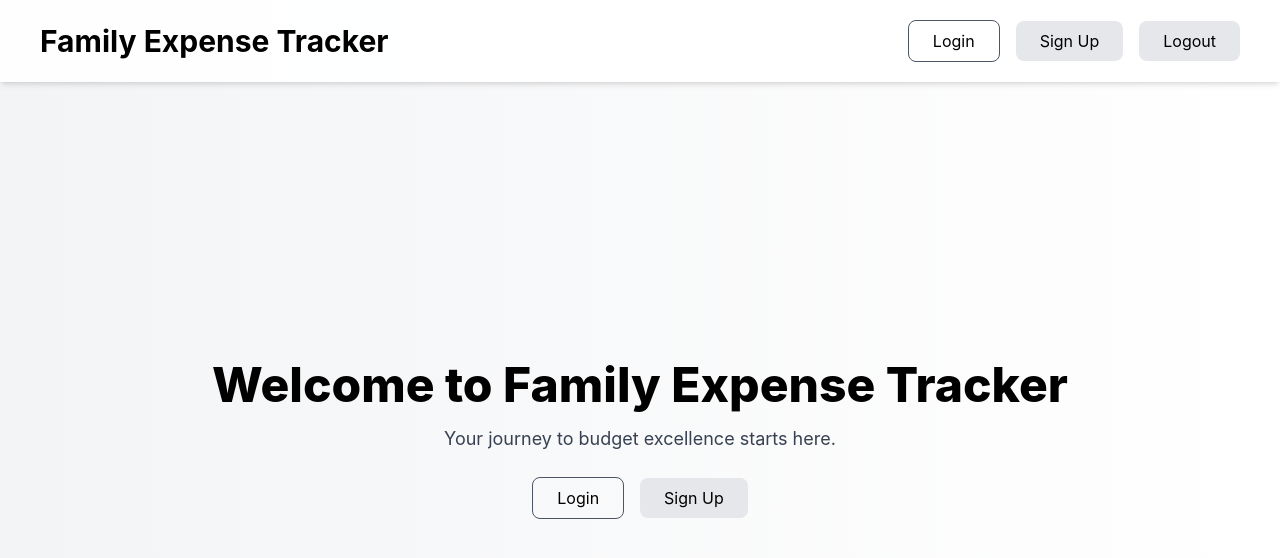
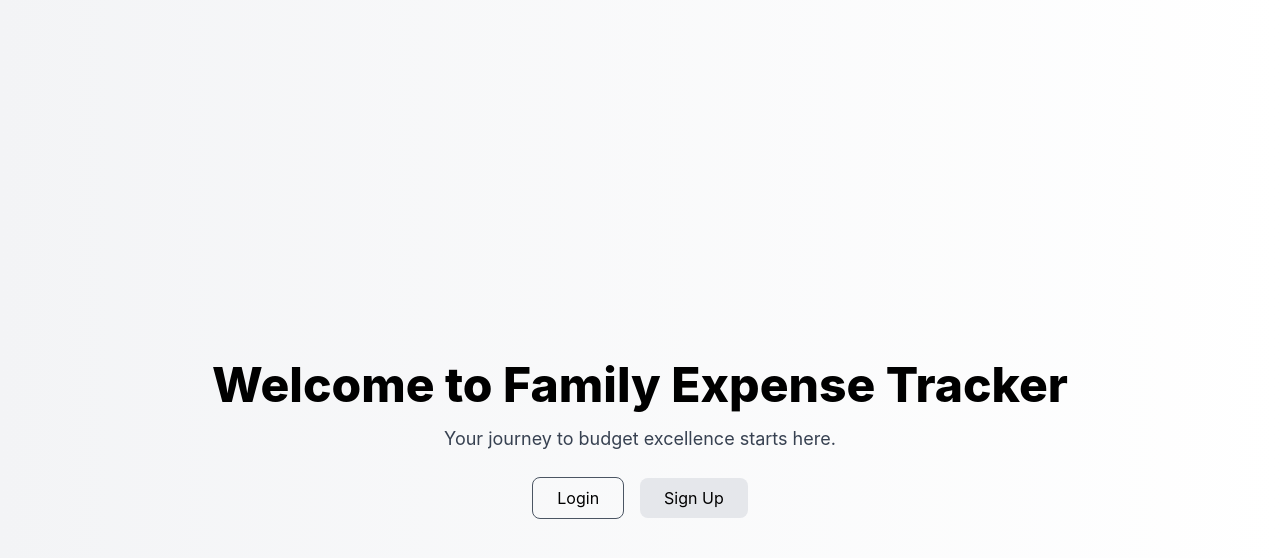
Before and after one commit to lostvayne47/family-expense-tracker, a React (Create React App) app in the folder frontend/: page / in a window 1280 px wide. Shown: the top 558 px of the page. Built offline with nearby package versions, Linux system fonts and the light colour scheme.

Commit message:
Navigation handled

```diff
--- a/frontend/src/components/LandingPage.js
+++ b/frontend/src/components/LandingPage.js
@@ -1,7 +1,16 @@
 import React from "react";
 import { useTheme } from "./ThemeProvider";
+import { useNavigate } from "react-router";
 const LandingPage = () => {
   const { darkMode } = useTheme();
+  const navigate = useNavigate();
+
+  function handleClick(event) {
+    const location = event.target.name;
+    if (location) {
+      navigate(`/${event?.target?.name}`);
+    }
+  }
   return (
     <div
       className={`min-h-screen flex flex-col justify-center items-center transition-all duration-300 ${
@@ -10,42 +19,6 @@ const LandingPage = () => {
           : "bg-gradient-to-r from-gray-100 to-white text-black"
       }`}
     >
-      <nav
-        className={`w-full flex justify-between items-center px-10 py-5 shadow-md fixed top-0 left-0 right-0 transition-all duration-300 ${
-          darkMode ? "bg-gray-800 bg-opacity-90" : "bg-white bg-opacity-90"
-        }`}
-      >
-        <h1 className="text-3xl font-bold">Family Expense Tracker</h1>
-        <div className="space-x-4 flex items-center">
-          <button
-            className={`px-6 py-2 border rounded-lg transition ${
-              darkMode
-                ? "border-gray-400 hover:bg-gray-700 hover:text-white"
-                : "border-gray-600 hover:bg-gray-200 hover:text-black"
-            }`}
-          >
-            Login
-          </button>
-          <button
-            className={`px-6 py-2 rounded-lg transition ${
-              darkMode
-                ? "bg-gray-700 text-white hover:bg-gray-600"
-                : "bg-gray-200 text-black hover:bg-gray-300"
-            }`}
-          >
-            Sign Up
-          </button>
-          <button
-            className={`px-6 py-2 rounded-lg transition  ${
-              darkMode
-                ? "bg-gray-700 text-white hover:bg-gray-600"
-                : "bg-gray-200 text-black hover:bg-gray-300"
-            }`}
-          >
-            Logout
-          </button>
-        </div>
-      </nav>
       <main className="flex flex-col items-center text-center mt-20 px-5">
         <h2 className="text-5xl font-extrabold mb-4">
           Welcome to Family Expense Tracker
@@ -59,6 +32,8 @@ const LandingPage = () => {
         </p>
         <div className="space-x-4">
           <button
+            name="login"
+            onClick={handleClick}
             className={`px-6 py-2 border rounded-lg transition ${
               darkMode
                 ? "border-gray-400 hover:bg-gray-700 hover:text-white"
@@ -68,6 +43,8 @@ const LandingPage = () => {
             Login
           </button>
           <button
+            name="signup"
+            onClick={handleClick}
             className={`px-6 py-2 rounded-lg transition ${
               darkMode
                 ? "bg-gray-700 text-white hover:bg-gray-600"
--- a/frontend/src/components/LoginPage.js
+++ b/frontend/src/components/LoginPage.js
@@ -1,5 +1,6 @@
 import React from "react";
 import { useTheme } from "./ThemeProvider";
+import { Link } from "react-router";
 
 const LoginPage = () => {
   const { darkMode } = useTheme();
@@ -48,9 +49,9 @@ const LoginPage = () => {
         </form>
         <p className="text-center mt-4">
           Don't have an account?{" "}
-          <a href="#" className="text-blue-400 hover:underline">
+          <Link to="/signup" className="text-blue-400 hover:underline">
             Sign Up
-          </a>
+          </Link>
         </p>
       </div>
     </div>
--- a/frontend/src/components/SignupPage.js
+++ b/frontend/src/components/SignupPage.js
@@ -1,6 +1,6 @@
 import React from "react";
 import { useTheme } from "./ThemeProvider";
-
+import { Link } from "react-router";
 const SignupPage = () => {
   const { darkMode } = useTheme();
 
@@ -57,9 +57,9 @@ const SignupPage = () => {
         </form>
         <p className="text-center mt-4">
           Already have an account?{" "}
-          <a href="#" className="text-blue-400 hover:underline">
+          <Link to="/login" className="text-blue-400 hover:underline">
             Login
-          </a>
+          </Link>
         </p>
       </div>
     </div>
```
